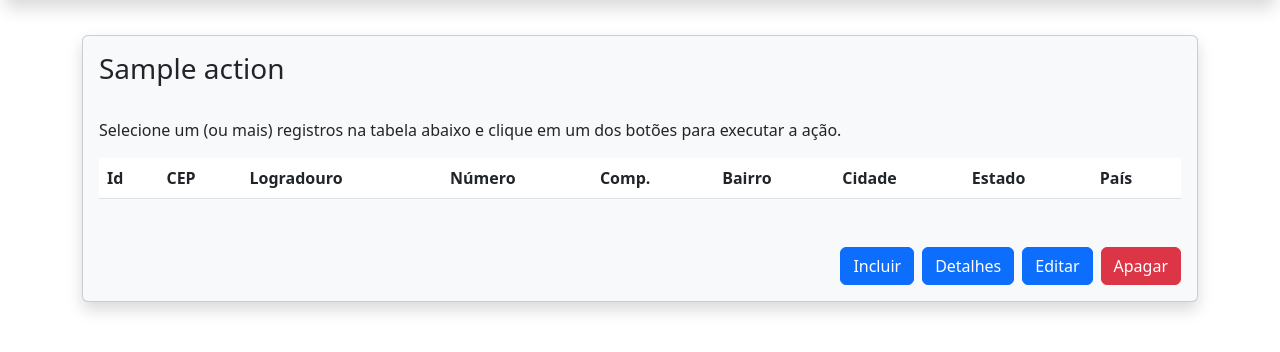
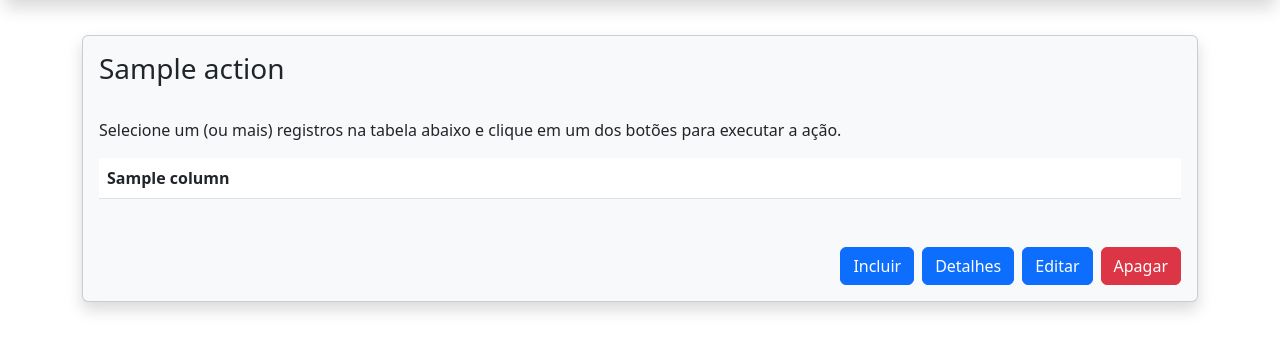
Before and after one commit to rocharv/adega, a Django app: template address_manager/templates/address_manager/list.html in a window 1280 px wide. Shown: the part 61-413 px from the top of the page. Run offline with Django 5.2, Linux system fonts and the light colour scheme; a user stored in the database is signed in; tables that the repository leaves empty hold one stand-in row (values such as "Sample post"); the template is opened without the code that fills it: most values are stand-ins (such as "Sample title", 1, 10 or a date in 2020); lists and menus that the app fills with data are empty; some libraries are stand-ins or nearby versions.

Commit message:
chore: automatic feed of columns in list template

```diff
--- a/address_manager/templates/address_manager/list.html
+++ b/address_manager/templates/address_manager/list.html
@@ -6,15 +6,9 @@
     <table id="data-table" class="table table-striped" style=" width:100%">
       <thead>
         <tr>
-          <th>Id</th>
-          <th>CEP</th>
-          <th>Logradouro</th>
-          <th>Número</th>
-          <th>Comp.</th>
-          <th>Bairro</th>
-          <th>Cidade</th>
-          <th>Estado</th>
-          <th>País</th>
+          {%for column in table_columns %}
+            <th>{{ column }}</th>
+          {% endfor %}
         </tr>
       </thead>
     </table>
```
Also changed, not shown: address_manager/views.py (+16 -1 lines).
